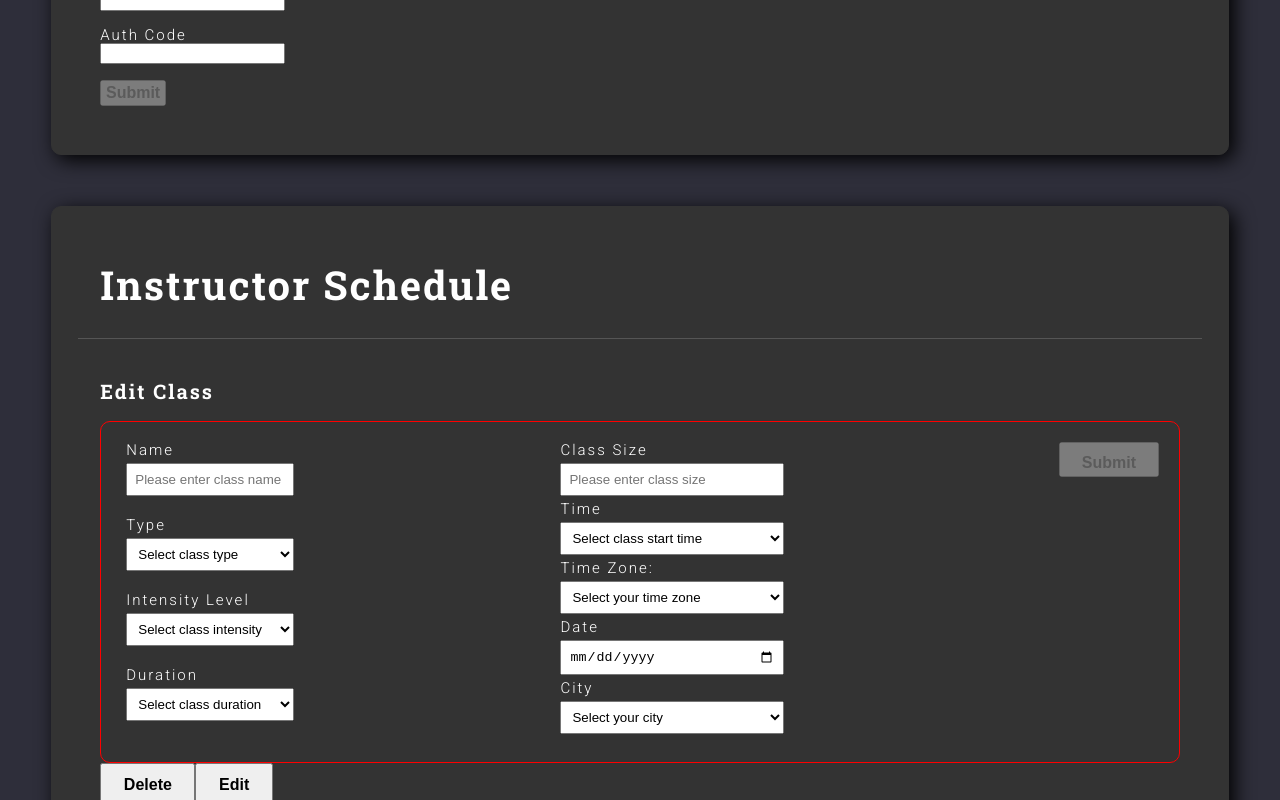
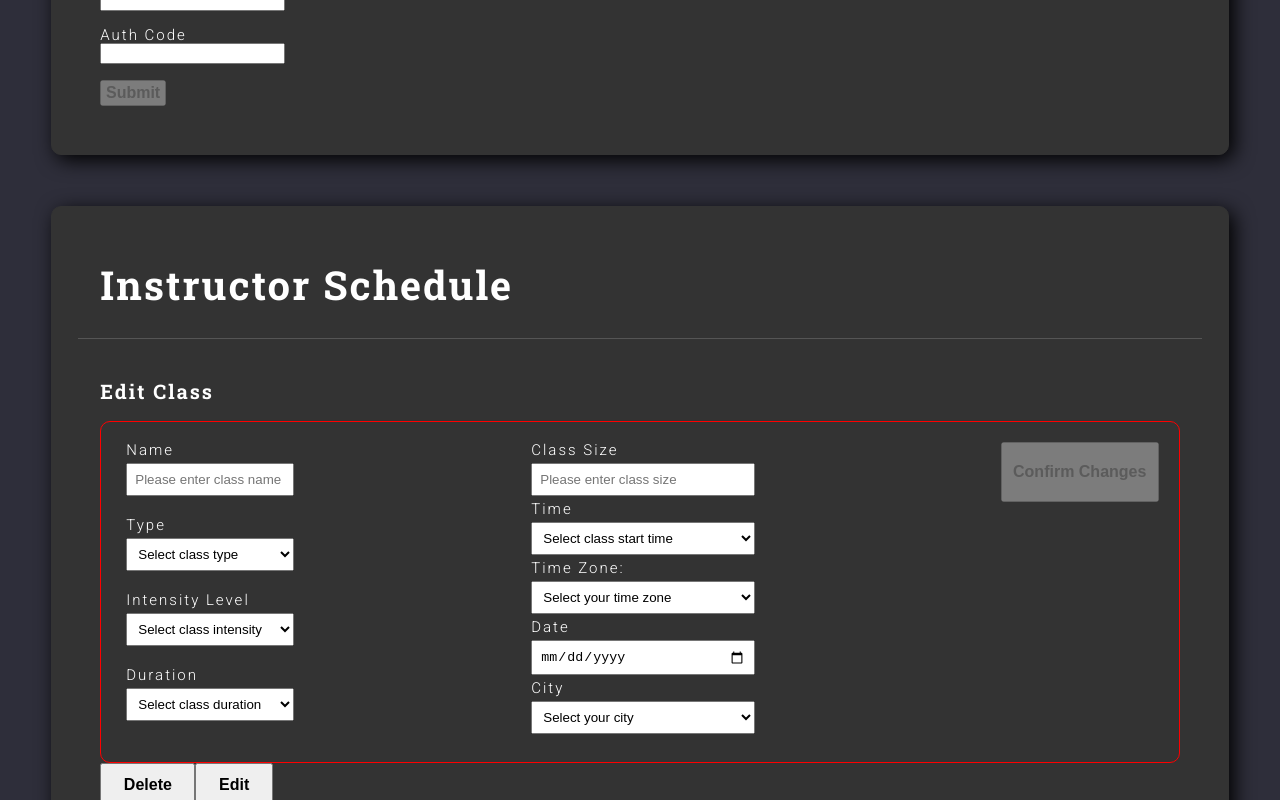
Before and after one commit to Anywhere-Fitness-10162020/App, a React (Create React App) app: page /instructors/signup in a window 1280 px wide. Both pictures are taken after a click on the button "Edit". Shown: the part 608-1408 px from the top of the page. Built offline with nearby package versions, Linux system fonts and the light colour scheme; no server answers.

Commit message:
fixed button styling on Edit form

```diff
--- a/src/components/EditClass.js
+++ b/src/components/EditClass.js
@@ -41,7 +41,8 @@ const FormContainer = styled.div`
     }
 
     .editBtn, button {
-        height:3.5rem;
+        height: 6rem;
+        padding: 1%;
     }
 `;
 
@@ -275,7 +276,7 @@ export default function EditForm(props) {
 
 
                     </div>
-                    <button className='editBtn' disabled={disabled}>Submit</button>
+                    <button className='editBtn' disabled={disabled}>Confirm Changes</button>
             </form>
         </FormContainer>
     )
```
